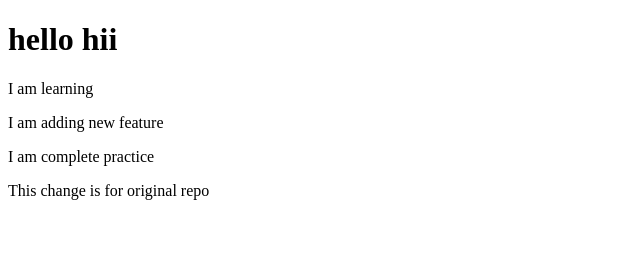
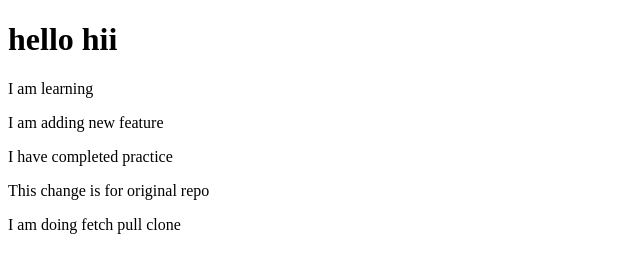
Before and after one commit to babuyadav2025/plus-demo, a plain HTML site: page index.html in a window 1280 px wide. Shown: the whole page, without its empty margins (0-640 px from the left). Drawn offline with Linux system fonts and the light colour scheme.

Commit message:
Practice change

```diff
--- a/index.html
+++ b/index.html
@@ -9,7 +9,9 @@
     <h1>hello hii</h1>
     <p>I am learning</p>
     <p>I am adding new feature</p>
-    <p>I am complete practice</p>
+    <p>I have completed practice</p>
     <p>This change is for original repo</p>
+    <p>I am doing fetch pull clone</p>
+
 </body>
 </html>
```
